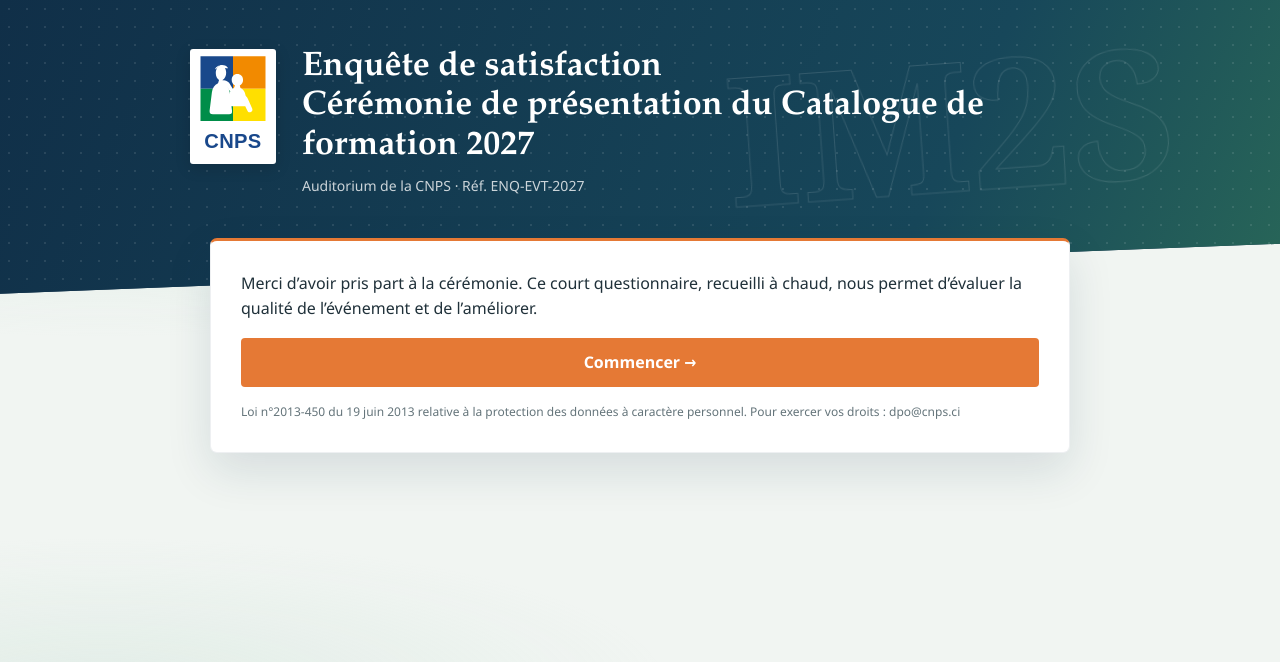
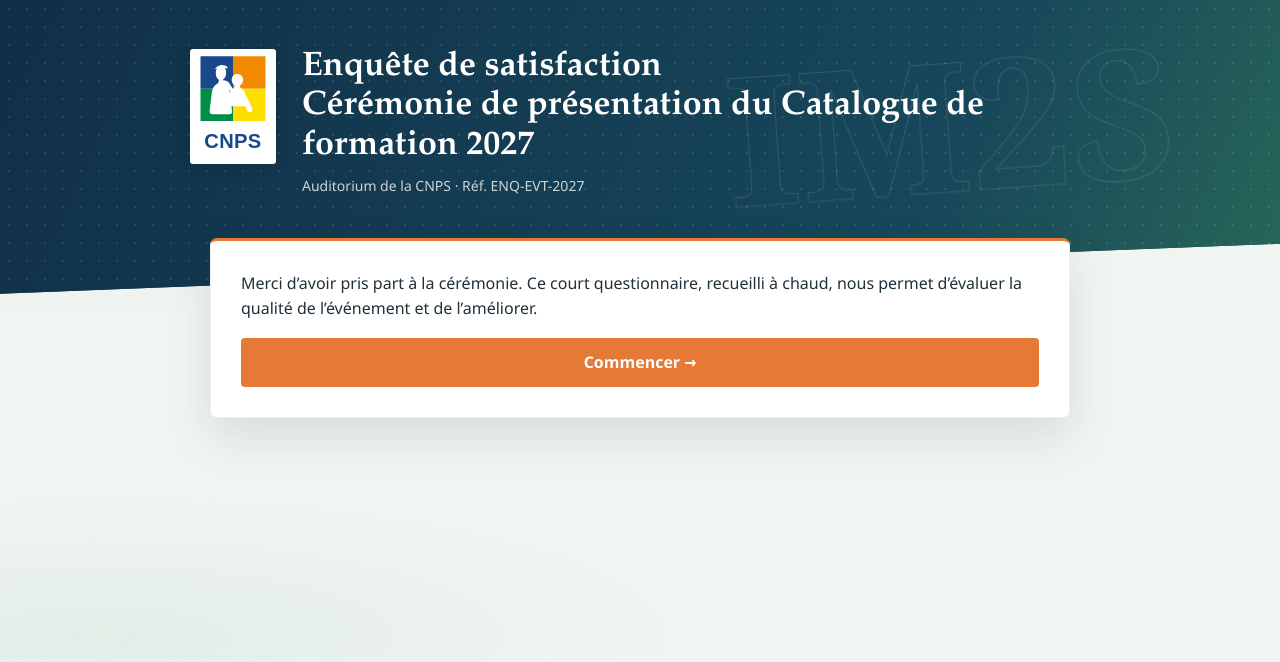
Before and after one commit to nissikouassi83-wq/ceremonie-presentation, a Flask app: page / in a window 1280 px wide. Shown: the top 662 px of the page. Run offline with Flask 3, Linux system fonts and the light colour scheme.

Commit message:
Remove privacy notice from survey pages

```diff
--- a/templates/accueil.html
+++ b/templates/accueil.html
@@ -8,6 +8,5 @@
 <div class="wrap"><div class="card">
   <p>Merci d’avoir pris part à la cérémonie. Ce court questionnaire, recueilli à chaud, nous permet d’évaluer la qualité de l’événement et de l’améliorer.</p>
   <a class="btn" href="{{ url_for('etape', n=1) }}" style="width:100%;text-align:center">Commencer →</a>
-  <p class="legal">Loi n°2013-450 du 19 juin 2013 relative à la protection des données à caractère personnel. Pour exercer vos droits : dpo@cnps.ci</p>
 </div></div>
 {% endblock %}
--- a/templates/etape.html
+++ b/templates/etape.html
@@ -54,5 +54,4 @@
   <button class="btn" type="submit">{{ 'Envoyer mes réponses' if n == total else 'Suivant →' }}</button>
 </div>
 </form></div>
-<div class="foot">Vos données sont traitées conformément à la loi n°2013-450 · dpo@cnps.ci</div>
 {% endblock %}
```
